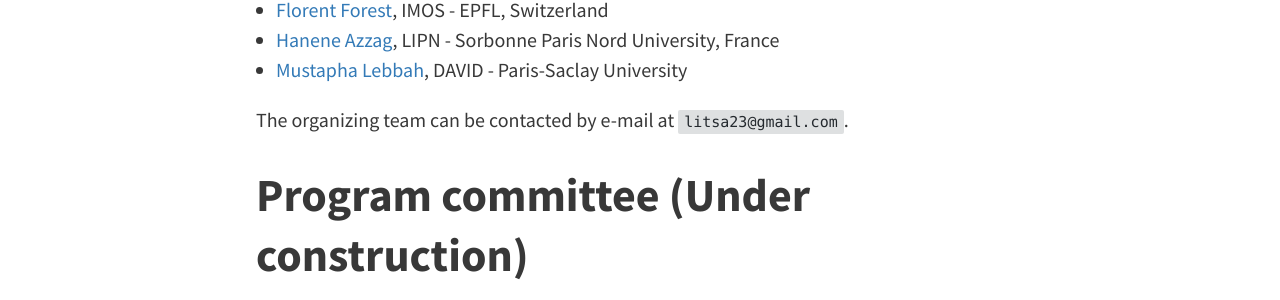
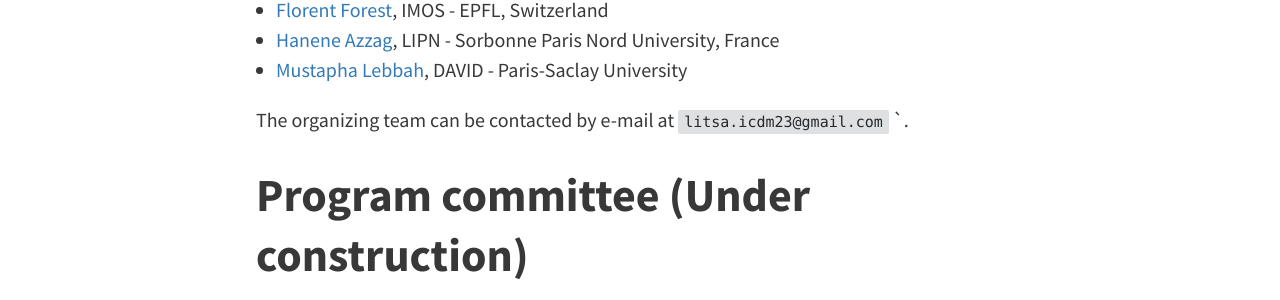
Before and after one commit to lipn/LITSA2023, a Jekyll site: the page built from pages/organization.md, in a window 1280 px wide. Shown: the part 399-699 px from the top of the page. Built offline with Jekyll 4.4.1, drawn with Linux system fonts in a browser that asks for light colours.

Commit message:
updating mail address

```diff
--- a/pages/organization.md
+++ b/pages/organization.md
@@ -12,7 +12,8 @@
 * [Hanene Azzag](https://sites.google.com/site/haneneazzag), LIPN - Sorbonne Paris Nord University, France
 * [Mustapha Lebbah](https://lipn.univ-paris13.fr/~lebbah), DAVID - Paris-Saclay University
 
-The organizing team can be contacted by e-mail at `litsa23@gmail.com`.
+The organizing team can be contacted by e-mail at `litsa.icdm23@gmail.com`
+`.
 
 # Program committee (Under construction)
 * Mohamed Djallel Dilmi, LIPN - Sorbonne Paris Nord University, France
```
